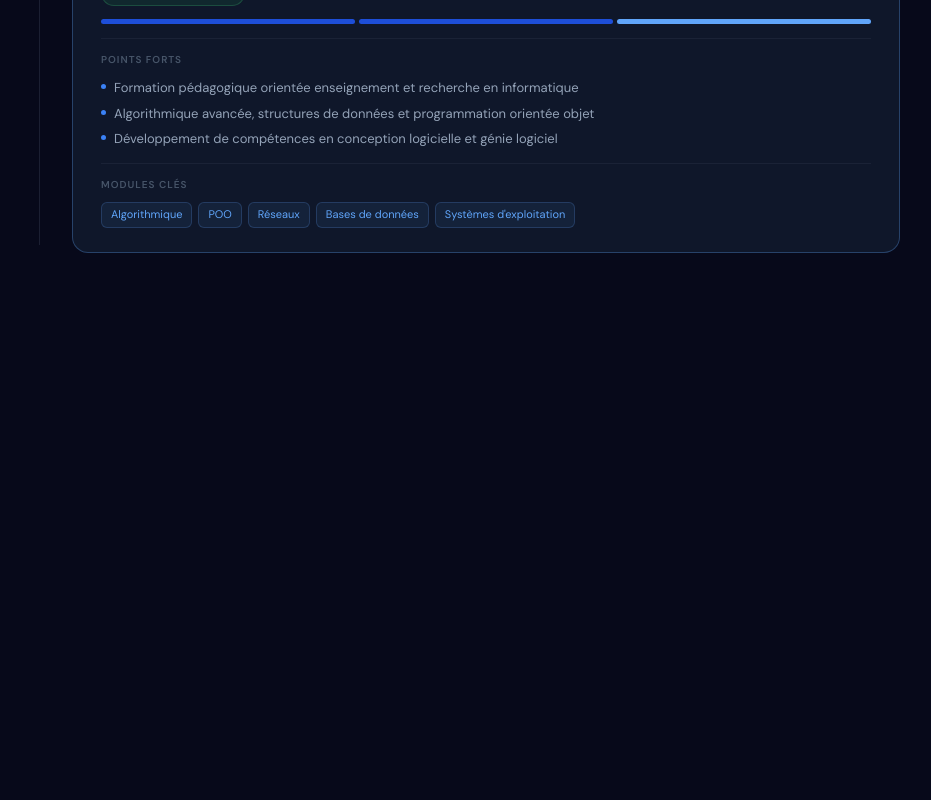
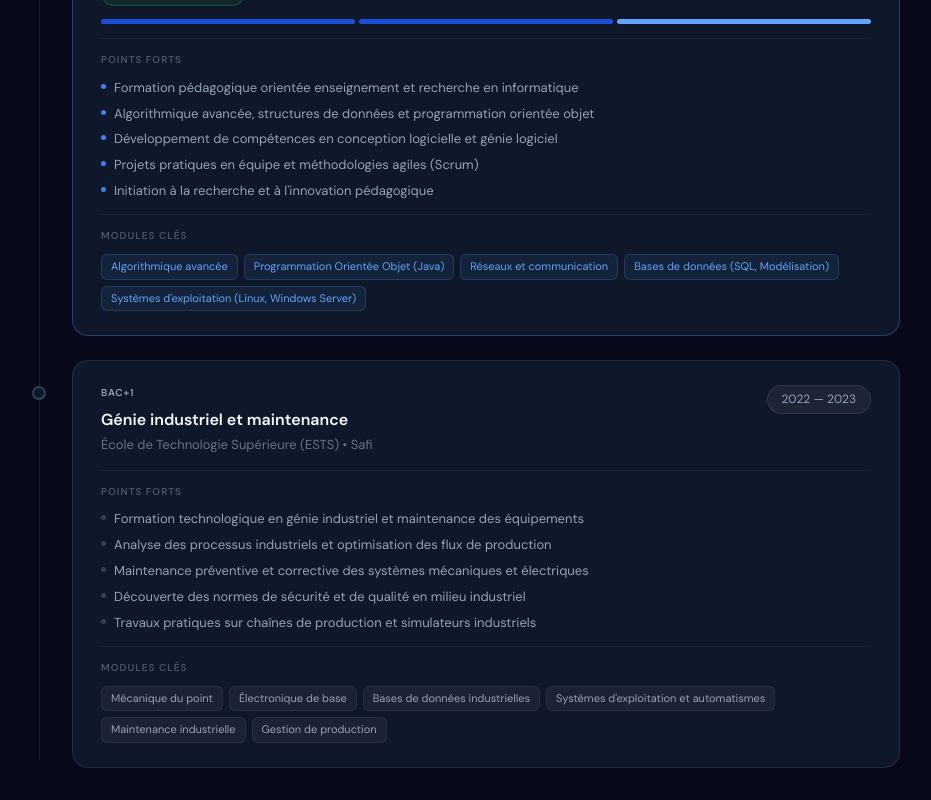
Before and after one commit to fe045001-netizen/Projet-Portfolio-React-Pro-Final, a React (Vite) app: page /education in a window 1280 px wide. Shown: the part 442-1242 px from the top of the page, without its empty margins (174-1105 px from the left). Before the commit the page ends 800 px from the top, so only its background shows below. Built offline with nearby package versions, Linux system fonts and the light colour scheme.

Commit message:
Update Education.tsx

```diff
--- a/src/pages/Education.tsx
+++ b/src/pages/Education.tsx
@@ -14,10 +14,42 @@ const formations = [
       "Formation pédagogique orientée enseignement et recherche en informatique",
       "Algorithmique avancée, structures de données et programmation orientée objet",
       "Développement de compétences en conception logicielle et génie logiciel",
+      "Projets pratiques en équipe et méthodologies agiles (Scrum)",
+      "Initiation à la recherche et à l'innovation pédagogique"
     ],
-    modules: ["Algorithmique", "POO", "Réseaux", "Bases de données", "Systèmes d'exploitation"],
+    modules: [
+      "Algorithmique avancée",
+      "Programmation Orientée Objet (Java)",
+      "Réseaux et communication",
+      "Bases de données (SQL, Modélisation)",
+      "Systèmes d'exploitation (Linux, Windows Server)"
+    ],
   },
-
+  {
+    type: "Bac+1",
+    title: "Génie industriel et maintenance",
+    school: "École de Technologie Supérieure (ESTS)",
+    city: "Safi",
+    date: "2022 — 2023",
+    active: false, // terminé
+    annee: 1,
+    status: "1ère année — Complétée",
+    points: [
+      "Formation technologique en génie industriel et maintenance des équipements",
+      "Analyse des processus industriels et optimisation des flux de production",
+      "Maintenance préventive et corrective des systèmes mécaniques et électriques",
+      "Découverte des normes de sécurité et de qualité en milieu industriel",
+      "Travaux pratiques sur chaînes de production et simulateurs industriels"
+    ],
+    modules: [
+      "Mécanique du point",
+      "Électronique de base",
+      "Bases de données industrielles",
+      "Systèmes d'exploitation et automatismes",
+      "Maintenance industrielle",
+      "Gestion de production"
+    ],
+  },
 ];
 
 export default function Formations() {
```
